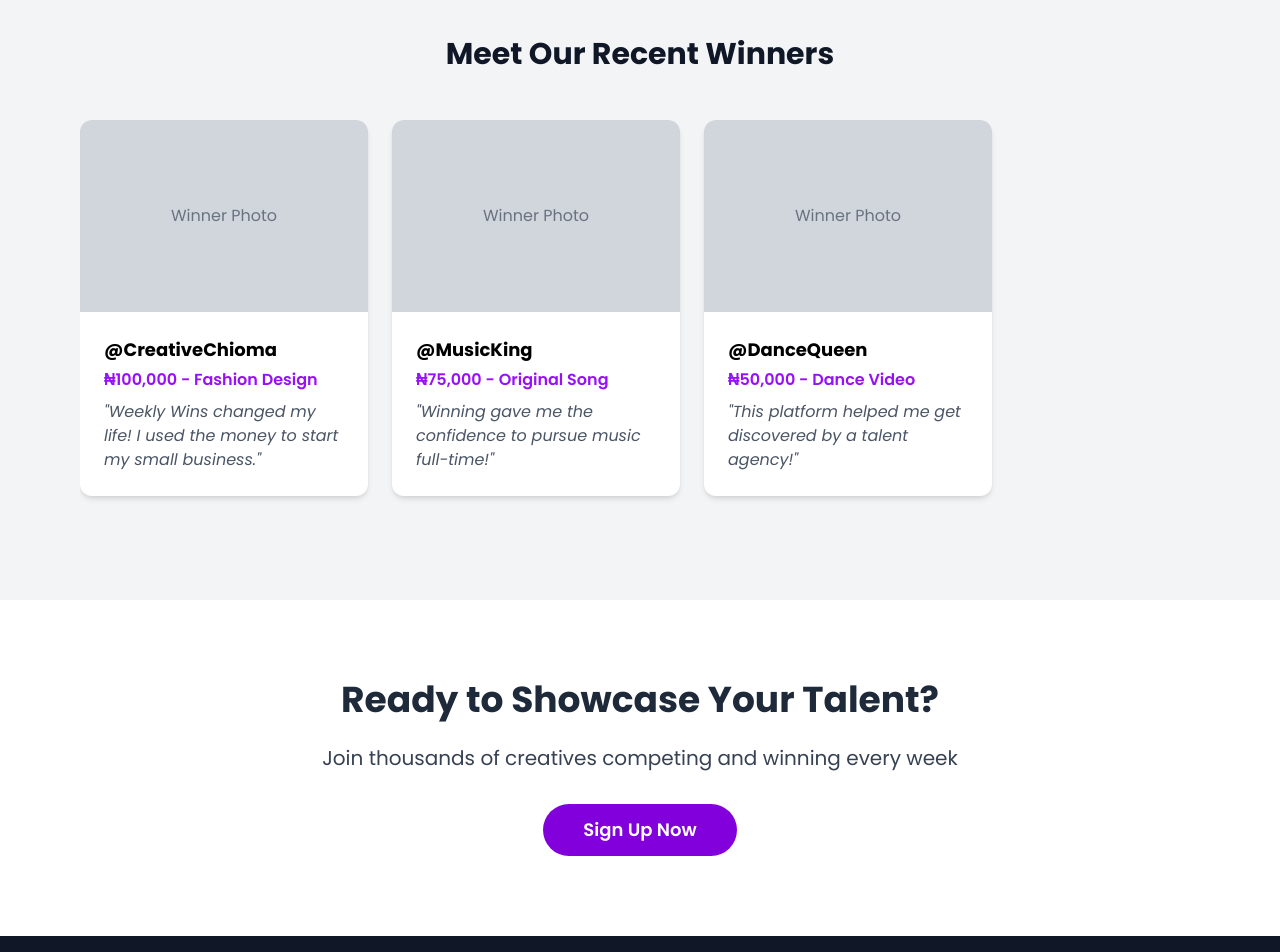
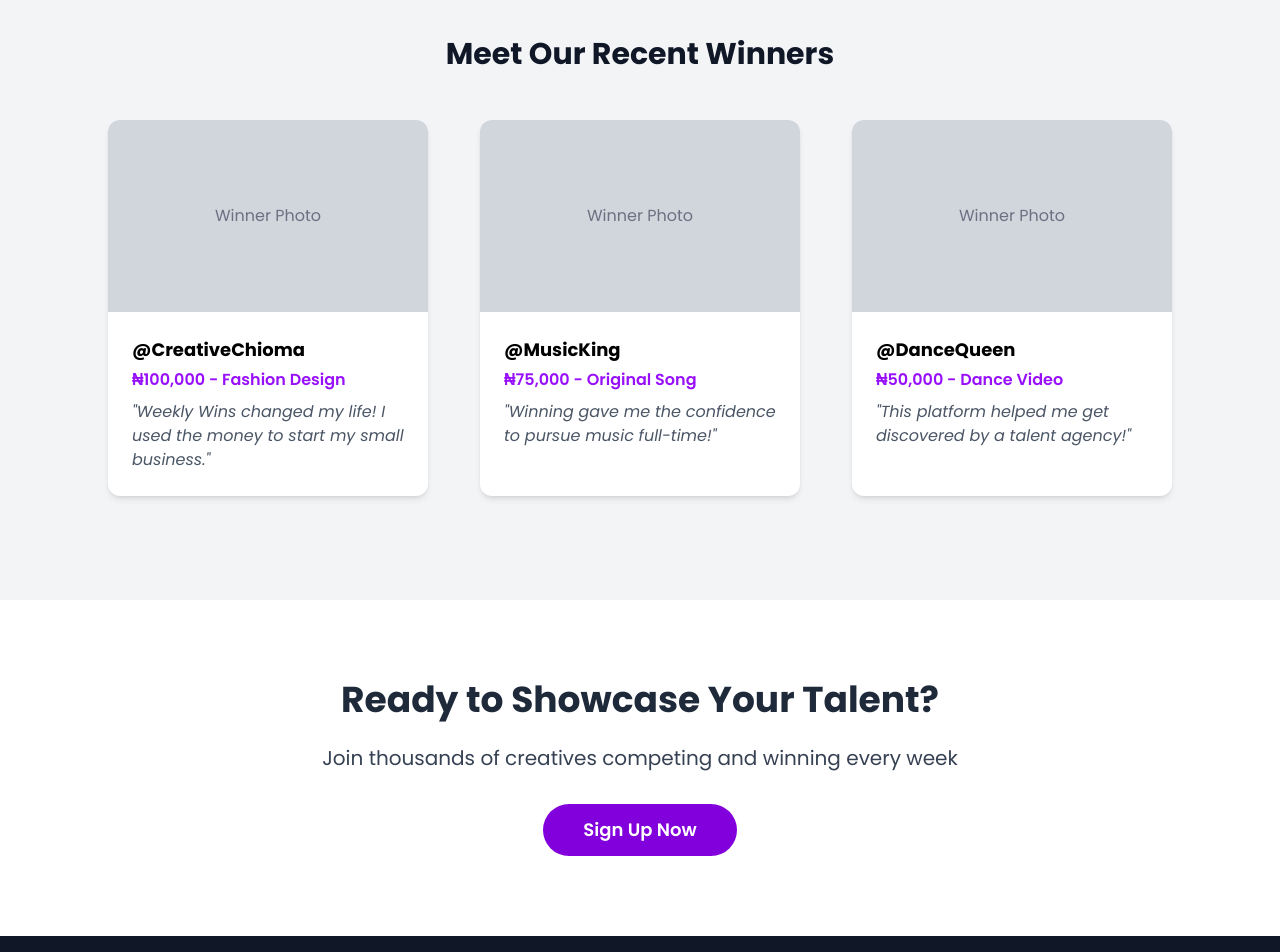
Before and after one commit to Usmanbalogun044/ToplikeFE, a React (Vite) app: page / in a window 1280 px wide. Shown: the part 1220-2172 px from the top of the page. Built offline with nearby package versions, Linux system fonts and the light colour scheme.

Commit message:
made changes and added aos

```diff
--- a/src/Pages/Landingpage.jsx
+++ b/src/Pages/Landingpage.jsx
@@ -14,8 +14,14 @@ import {
   FaLinkedinIn,
 } from "react-icons/fa";
 import { NavLink } from "react-router-dom";
+import AOS from "aos";
+import "aos/dist/aos.css";
 
 const Landingpage = () => {
+  useEffect(() => {
+    AOS.init({ duration: 1000 });
+  }, []);
+
   const [timeLeft, setTimeLeft] = useState({
     days: 2,
     hours: 4,
@@ -215,7 +221,10 @@ const Landingpage = () => {
           id="hero"
           className="pt-36 flex flex-col px-4 py-20 bg-gradient-to-r from-gray-50 to-purple-50 lg:flex-row lg:px-20"
         >
-          <div className="mb-10 lg:mb-0 lg:w-1/2 lg:pr-10">
+          <div
+            className="mb-10 lg:mb-0 lg:w-1/2 lg:pr-10"
+            data-aos="fade-left"
+          >
             <h1 className="text-4xl font-bold text-gray-900 mb-6 md:text-5xl">
               Show Your Talent. Win{" "}
               <span className="text-purple-600">₦100,000</span> Weekly!
@@ -249,7 +258,7 @@ const Landingpage = () => {
               </div>
             </div>
           </div>
-          <div className="lg:w-1/2 relative">
+          <div className="lg:w-1/2 relative" data-aos="fade-right">
             <div className="bg-white p-2 rounded-2xl shadow-2xl transform rotate-1">
               <div className="bg-gray-200 rounded-xl h-64 lg:h-96 flex items-center justify-center overflow-hidden">
                 {/* Placeholder for hero image/video */}
@@ -272,7 +281,11 @@ const Landingpage = () => {
         </section>
 
         {/* How It Works */}
-        <section id="how-it-works" className="px-4 py-20 lg:px-20 text-center">
+        <section
+          id="how-it-works"
+          className="px-4 py-20 lg:px-20 text-center"
+          data-aos="fade-up"
+        >
           <h2 className="text-3xl font-bold text-gray-900 mb-4">
             How TopLike Works
           </h2>
@@ -316,16 +329,21 @@ const Landingpage = () => {
         </section>
 
         {/* Past Winners */}
-        <section id="winners" className="px-4 py-20 bg-gray-100 lg:px-20">
+        <section
+          id="winners"
+          className="px-4 py-20 bg-gray-100 lg:px-20"
+          data-aos="fade-up"
+        >
           <h2 className="text-3xl font-bold text-center text-gray-900 mb-12">
             Meet Our Recent Winners
           </h2>
 
-          <div className="flex overflow-x-auto pb-6 space-x-6 scrollbar-hide">
+          <div className="flex justify-evenly overflow-x-auto pb-6 space-x-6 scrollbar-hide">
             {winners.map((winner) => (
               <div
                 key={winner.id}
-                className="flex-shrink-0 w-72 bg-white rounded-xl overflow-hidden shadow-md hover:shadow-lg transition"
+                className="flex-shrink-0 w-80 bg-white rounded-xl overflow-hidden shadow-md hover:shadow-lg transition"
+                data-aos="zoom-in"
               >
                 <div className="h-48 bg-gray-300 flex items-center justify-center">
                   <span className="text-gray-500">Winner Photo</span>
@@ -343,7 +361,11 @@ const Landingpage = () => {
         </section>
 
         {/* CTA Section */}
-        <section id="faq" className="px-4 py-20 lg:px-20 bg-white text-center">
+        <section
+          id="faq"
+          className="px-4 py-20 lg:px-20 bg-white text-center"
+          data-aos="fade-up"
+        >
           <h2 className="text-3xl md:text-4xl font-bold mb-6 text-gray-800">
             Ready to Showcase Your Talent?
           </h2>
@@ -413,19 +435,30 @@ const Landingpage = () => {
           </div>
 
           {/* Footer Bottom */}
-          <div className="mt-10 pt-6 border-t border-gray-700 flex flex-col space-y-4 justify-between text-sm text-gray-500 md:flex-row
-           md:space-y-0">
+          <div
+            className="mt-10 pt-6 border-t border-gray-700 flex flex-col space-y-4 justify-between text-sm text-gray-500 md:flex-row
+           md:space-y-0"
+          >
             <p className="">
               © {new Date().getFullYear()} TopLike. All rights reserved.
             </p>
             <div className="flex items-center space-x-5">
-              <a className="text-gray-500 hover:text-purple-300" href="coming-soon">
+              <a
+                className="text-gray-500 hover:text-purple-300"
+                href="coming-soon"
+              >
                 Privacy policy
               </a>
-              <a className="text-gray-500 hover:text-purple-300" href="coming-soon">
+              <a
+                className="text-gray-500 hover:text-purple-300"
+                href="coming-soon"
+              >
                 Terms of Service
               </a>
-              <a className="text-gray-500 hover:text-purple-300" href="coming-soon">
+              <a
+                className="text-gray-500 hover:text-purple-300"
+                href="coming-soon"
+              >
                 Cookies
               </a>
             </div>
```
